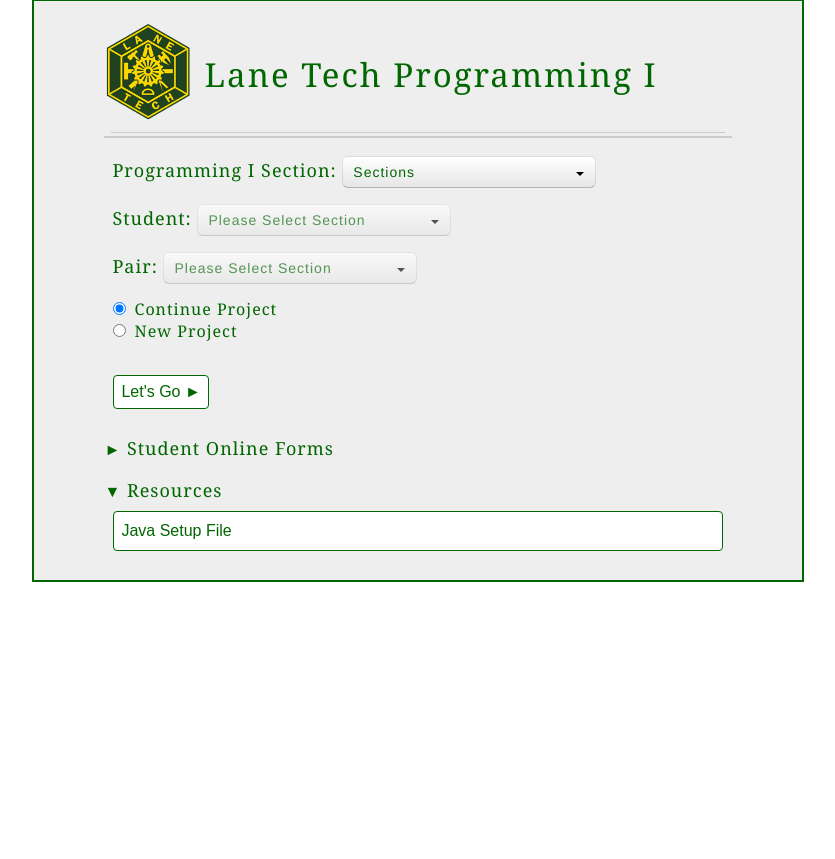
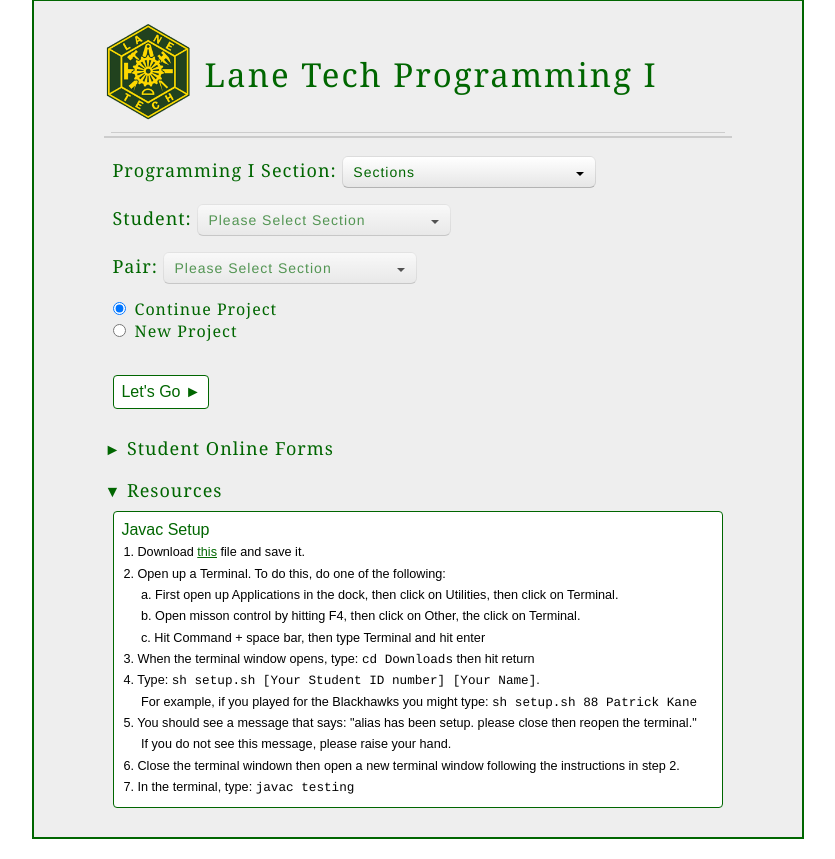
Before and after one commit to dweintrop/BoB-site, a Django app: page / in a window 1280 px wide, after a click that opens the changed part. Shown: the part 21-880 px from the top of the page, without its empty margins (222-1057 px from the left). Before the commit the page ends 603 px from the top, so only its background shows below. Run offline with Django 3.2, Linux system fonts and the light colour scheme; some libraries are stand-ins or nearby versions.

Commit message:
Setup javaseer instructions

```diff
--- a/BoB/templates/login.html
+++ b/BoB/templates/login.html
@@ -253,6 +253,7 @@
 	    $( "#student_surveys" ).accordion({
 			collapsible: true,
 			active: false,
+			autoHeight: true,
 			beforeActivate: function( event, ui) {
 				$('#survey-arrow').html( $('#survey-arrow').html() == '►' ? '▼' : '►');
 				}
@@ -261,6 +262,7 @@
 	    $( "#student_resources" ).accordion({
 			collapsible: true,
 			active: false,
+			heightStyle: "content",
 			beforeActivate: function( event, ui) {
 				$('#resource-arrow').html( $('#resource-arrow').html() == '►' ? '▼' : '►');
 				}
@@ -377,10 +379,24 @@
 						</div>
 					</div>
 
-					<div id="student_resources" style="line-height:18pt">
+					<div id="student_resources" style="line-height:16pt">
 						<h3 style="cursor:pointer; margin-bottom: 0; padding: 0;"><span id="resource-arrow" style="font-size:16px;">►</span>&nbsp;Resources</h3>
 						<div class="form_list">
-							<a href="http://javaseer.herokuapp.com/setup/">Java Setup File</a><br/>
+							Javac Setup<br/>
+								<div style="color:black; font-size: 9.5pt;padding:2px;">
+								1. Download <a href="http://javaseer.herokuapp.com/setup/" style="text-decoration:underline;">this</a> file and save it.<br/>
+								2. Open up a Terminal. To do this, do one of the following: <br/>
+								&nbsp;&nbsp;&nbsp;&nbsp;&nbsp;a. First open up Applications in the dock, then click on Utilities, then click on Terminal.<br/>
+								&nbsp;&nbsp;&nbsp;&nbsp;&nbsp;b. Open misson control by hitting F4, then click on Other, the click on Terminal. <br/>
+								&nbsp;&nbsp;&nbsp;&nbsp;&nbsp;c. Hit Command + space bar, then type Terminal and hit enter<br/>
+								3. When the terminal window opens, type: <span style="font-family:courier">cd Downloads</span> then hit return<br/>
+								4. Type: <span style="font-family:courier">sh setup.sh [Your Student ID number] [Your Name]</span>.<br/>
+								&nbsp;&nbsp;&nbsp;&nbsp; For example, if you played for the Blackhawks you might type: <span style="font-family:courier">sh setup.sh 88 Patrick Kane</span><br/>
+								5. You should see a message that says: "alias has been setup. please close then reopen the terminal."<br/>
+								&nbsp;&nbsp;&nbsp;&nbsp;&nbsp;If you do not see this message, please raise your hand.<br/>
+								6. Close the terminal windown then open a new terminal window following the instructions in step 2.<br/>
+								7. In the terminal, type: <span style="font-family:courier">javac testing</span><br/>
+								</div>
 						</div>
 					</div>
 
```
Lines whose indentation alone changed are shown as unchanged.
